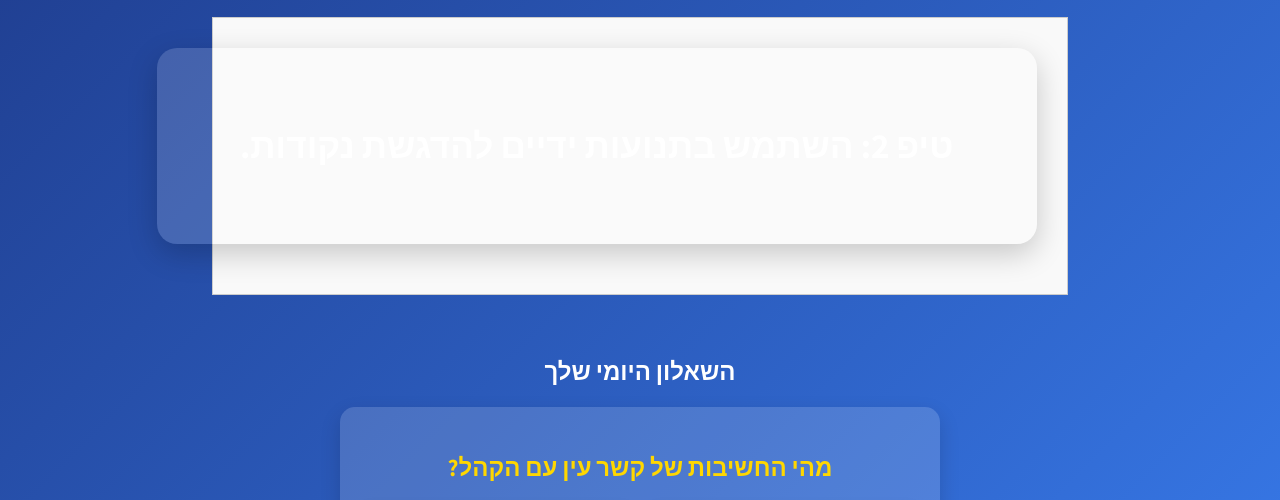
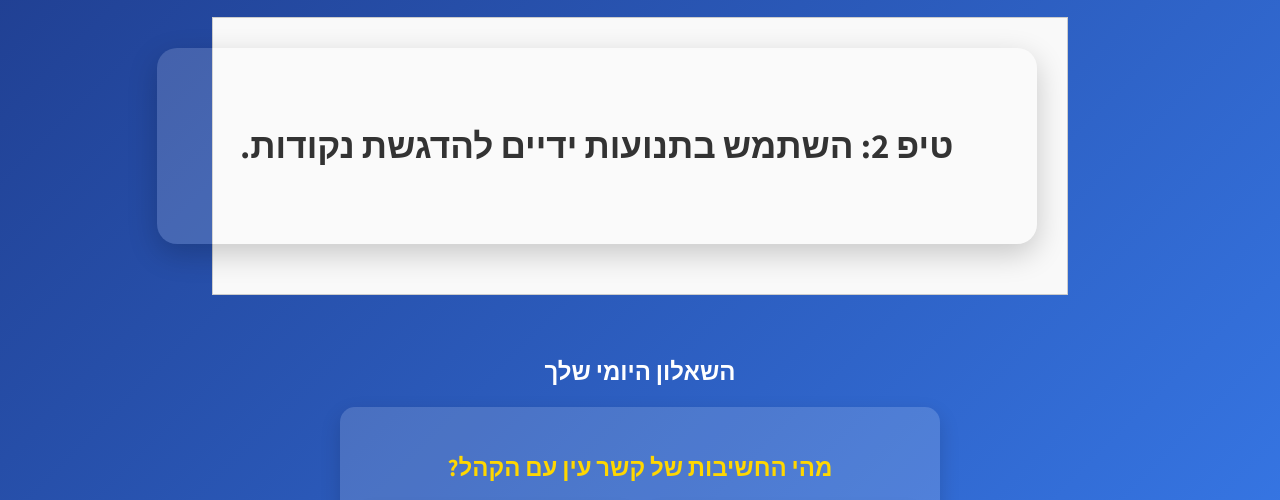
Before and after one commit to GabiAharon/DailyBodylanguageTips, a plain HTML site: page index.html in a window 1280 px wide. Shown: the part 218-718 px from the top of the page. Drawn offline with Linux system fonts and the light colour scheme.

Commit message:
Update index.html

```diff
--- a/index.html
+++ b/index.html
@@ -231,6 +231,12 @@
             margin: 20px 0; /* רווח חיצוני */
             background-color: #f9f9f9; /* צבע רקע */
             /* הוספת סגנונות נוספים לפי הצורך */
+        }
+
+        /* הוספת סגנונות ספציפיים ל-widget כדי למנוע השפעה על שאר העיצוב */
+        .widget p {
+            color: #333; /* צבע טקסט */
+            font-size: 16px; /* גודל טקסט */
         }
     </style>
 
```
